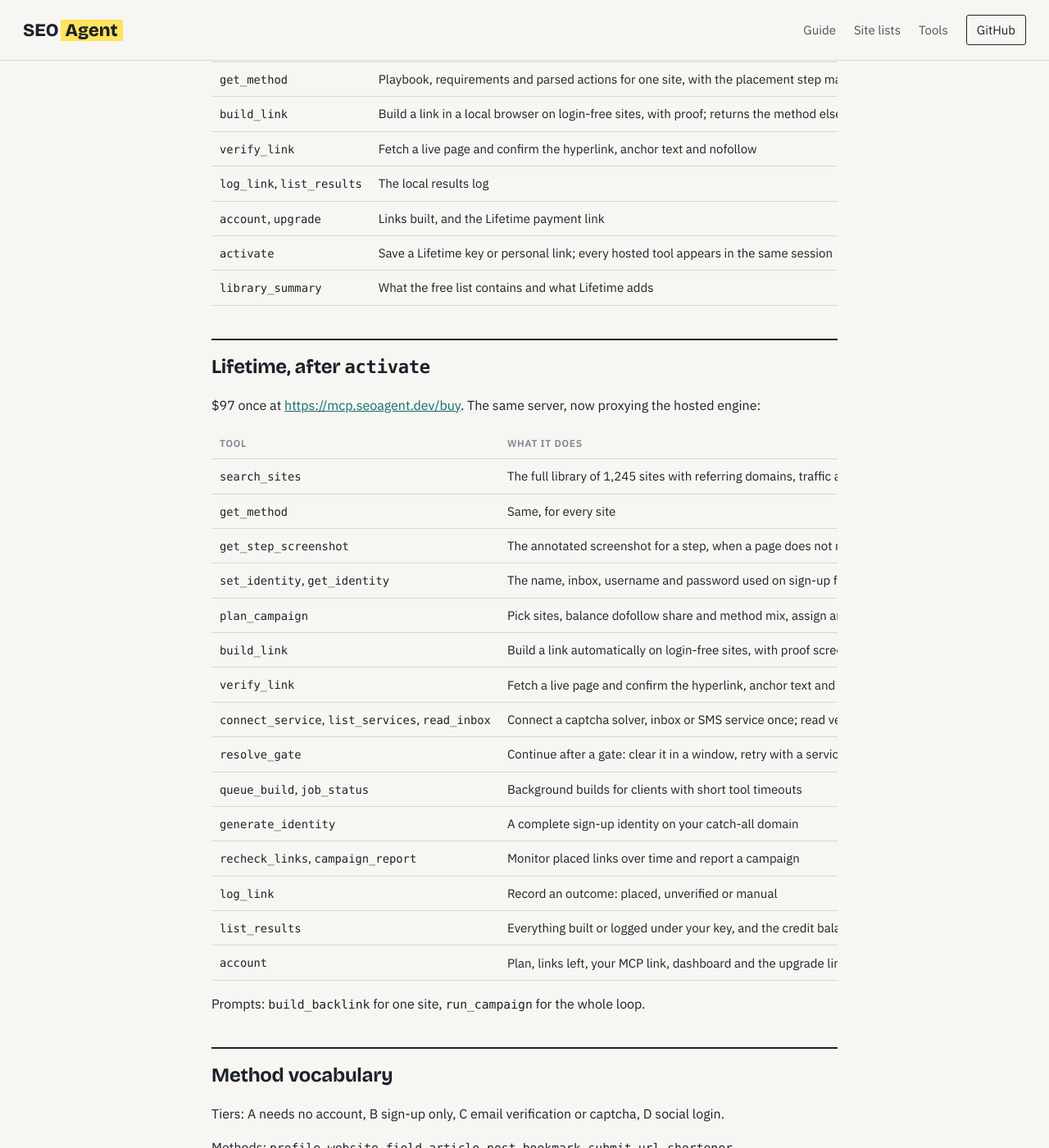
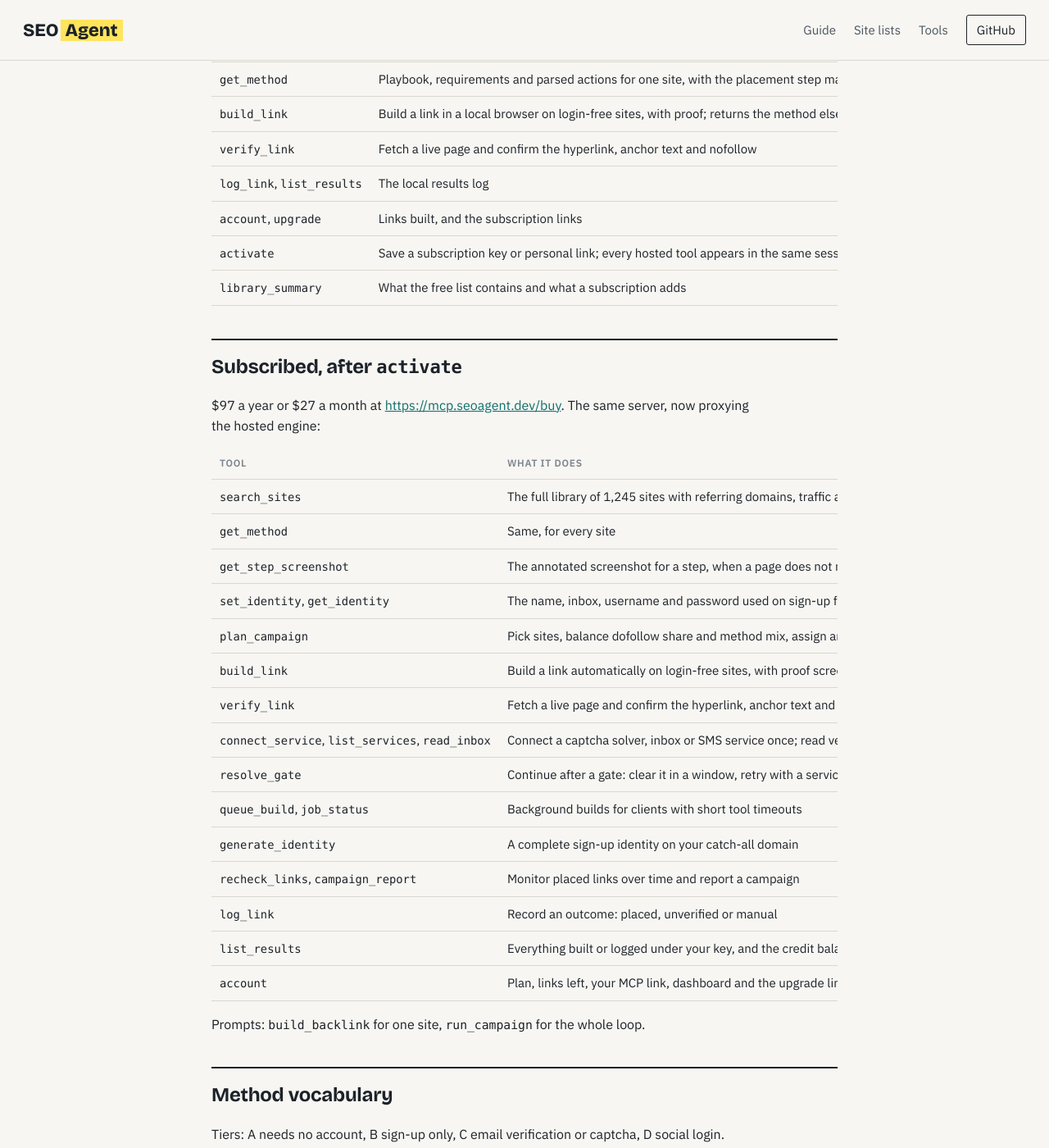
Before and after one commit to m4mansoor/seo-agent, a Jekyll site: the page built from docs/seo-mcp-server.md, in a window 1280 px wide and 1400 px high, scrolled down 341 px. Shown: the whole window at 82% size. Built offline with Jekyll 4.4.1, drawn with Linux system fonts in a browser that asks for light colours.

Commit message:
Pricing: $97 a year or $27 a month; the upgrade tool returns both plans; what-it-replaces comparison against an in-house link builder, agencies and freelancers

```diff
--- a/docs/assets/site.css
+++ b/docs/assets/site.css
@@ -17,7 +17,7 @@
 .facts{display:grid;grid-template-columns:repeat(5,minmax(0,1fr));gap:1px;background:var(--rule);border:1px solid var(--rule);margin:36px 0 0}.facts div{background:var(--paper);padding:18px 18px}.facts b{display:block;font-family:var(--disp);font-size:36px;font-weight:800;line-height:1;font-variant-numeric:tabular-nums}.facts span{color:var(--ink-3);font-size:14px}
 section h2{font-size:30px;font-weight:700;margin-top:64px;padding-top:20px;border-top:2px solid var(--ink)}
 .three{display:grid;grid-template-columns:repeat(3,minmax(0,1fr));gap:28px;margin-top:22px}.three h3{font-size:20px;font-weight:700}.three p{color:var(--ink-2);margin:8px 0 0}
-.free p,.lists p,.upgrade p,.guides p{max-width:66ch;color:var(--ink-2)}
+.compare>p{max-width:72ch;color:var(--ink-2)}.compare td:first-child{white-space:nowrap}.free p,.lists p,.upgrade p,.guides p{max-width:66ch;color:var(--ink-2)}
 .tablewrap{overflow-x:auto;margin-top:16px}table{border-collapse:collapse;width:100%;font-size:15px}th,td{text-align:left;padding:9px 10px;border-bottom:1px solid var(--rule)}th{font-size:12px;letter-spacing:.06em;text-transform:uppercase;color:var(--ink-3);font-weight:600}td.num,th.num{text-align:right;font-variant-numeric:tabular-nums;white-space:nowrap}
 .cards{display:grid;grid-template-columns:repeat(auto-fit,minmax(230px,1fr));gap:14px;margin-top:20px}.card{display:flex;flex-direction:column;gap:6px;padding:18px;border:1px solid var(--rule);background:#fff;text-decoration:none;color:var(--ink)}.card b{font-family:var(--disp);font-size:18px}.card span{color:var(--ink-3);font-size:14px}.card:hover{border-color:var(--teal);color:var(--ink)}
 .guides ul{padding-left:20px;margin:14px 0}.guides li{margin:8px 0}
--- a/docs/seo-mcp-server.md
+++ b/docs/seo-mcp-server.md
@@ -16,13 +16,13 @@
 | `build_link` | Build a link in a local browser on login-free sites, with proof; returns the method elsewhere |
 | `verify_link` | Fetch a live page and confirm the hyperlink, anchor text and nofollow |
 | `log_link`, `list_results` | The local results log |
-| `account`, `upgrade` | Links built, and the Lifetime payment link |
-| `activate` | Save a Lifetime key or personal link; every hosted tool appears in the same session |
-| `library_summary` | What the free list contains and what Lifetime adds |
+| `account`, `upgrade` | Links built, and the subscription links |
+| `activate` | Save a subscription key or personal link; every hosted tool appears in the same session |
+| `library_summary` | What the free list contains and what a subscription adds |
 
-## Lifetime, after `activate`
+## Subscribed, after `activate`
 
-$97 once at [https://mcp.seoagent.dev/buy](https://mcp.seoagent.dev/buy). The same server, now proxying the hosted engine:
+$97 a year or $27 a month at [https://mcp.seoagent.dev/buy](https://mcp.seoagent.dev/buy). The same server, now proxying the hosted engine:
 
 | Tool | What it does |
 |---|---|
```
Also changed, not shown: docs/claude-seo.md (+1 -1 lines), docs/cursor-seo.md (+1 -1 lines), docs/how-to-get-backlinks-with-ai.md (+15 -0 lines), docs/index.html (+18 -5 lines), seoagent/server.py (+21 -15 lines), tests/test_local.py (+2 -2 lines), README.md.
